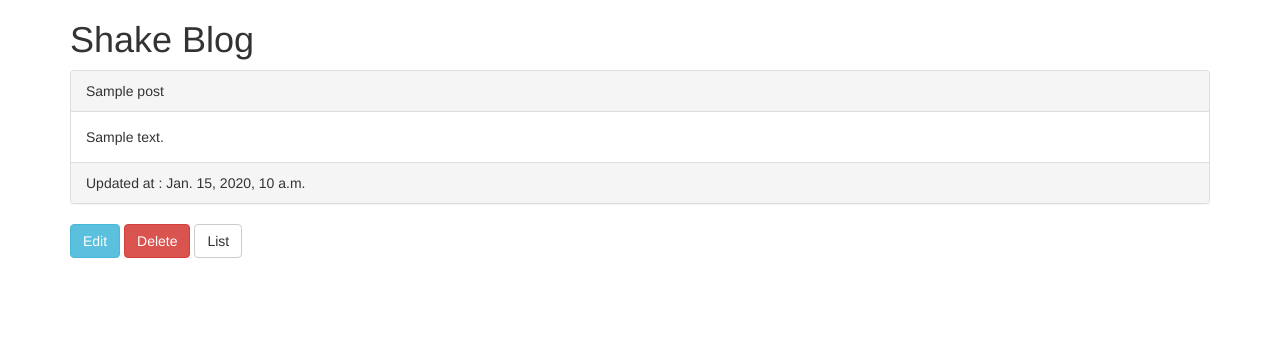
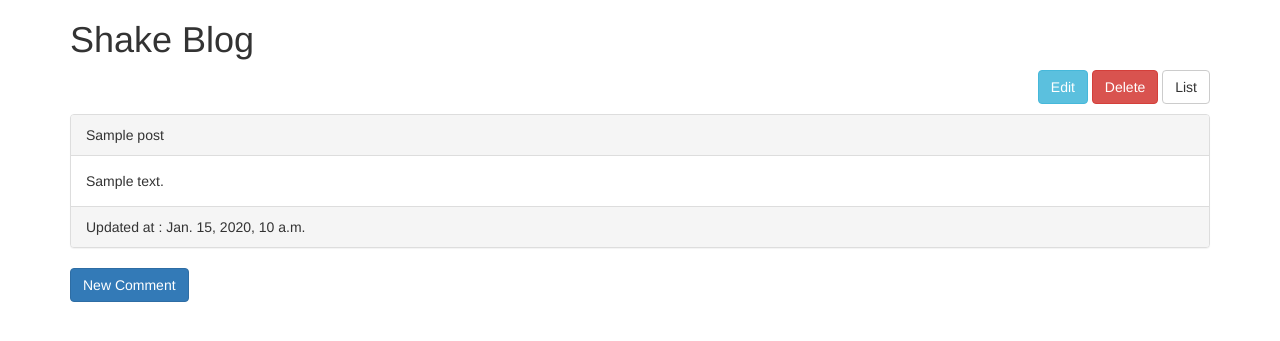
Before and after one commit to lamiru/shake-blog, a Django app: page /blog/1/ in a window 1280 px wide. Shown: the top 341 px of the page. Run offline with Django 3.2, Linux system fonts and the light colour scheme; tables that the repository leaves empty hold one stand-in row (values such as "Sample post"); some libraries are stand-ins or nearby versions.

Commit message:
comment_new

```diff
--- a/blog/models.py
+++ b/blog/models.py
@@ -7,6 +7,9 @@
     created_at = models.DateTimeField(auto_now_add=True)
     updated_at = models.DateTimeField(auto_now=True)
 
+    def __str__(self):
+        return self.title
+
 
 class Comment(models.Model):
     post = models.ForeignKey(Post)
--- a/blog/templates/blog/post_detail.html
+++ b/blog/templates/blog/post_detail.html
@@ -1,6 +1,11 @@
 {% extends "layout.html" %}
 
 {% block content %}
+    <p class="text-right">
+        <a href="{% url "blog:post_edit" post.id %}" class="btn btn-info">Edit</a>
+        <a href="{% url "blog:post_delete" post.id %}" class="btn btn-danger">Delete</a>
+        <a href="{% url "blog:index" %}" class="btn btn-default">List</a>
+    </p>
     <div class="panel panel-default">
         <div class="panel-heading">
             {{ post.title }}
@@ -12,9 +17,5 @@
             Updated at : {{ post.updated_at }}
         </div>
     </div>
-
-    <a href="{% url "blog:post_edit" post.id %}" class="btn btn-info">Edit</a>
-    <a href="{% url "blog:post_delete" post.id %}" class="btn btn-danger">Delete</a>
-    <a href="{% url "blog:index" %}" class="btn btn-default">List</a>
-
+    <a href="{% url "blog:comment_new" post.id %}" class="btn btn-primary">New Comment</a>
 {% endblock %}
--- a/blog/urls.py
+++ b/blog/urls.py
@@ -8,4 +8,5 @@
     url(r'^(?P<id>\d+)/edit/$', 'edit', name='post_edit'),
     url(r'^(?P<id>\d+)/$', 'detail', name='post_detail'),
     url(r'^(?P<id>\d+)/delete/$', 'delete', name='post_delete'),
+    url(r'^(?P<id>\d+)/comments/new/$', 'comment_new', name='comment_new'),
 )
--- a/blog/views.py
+++ b/blog/views.py
@@ -1,5 +1,5 @@
 from django.shortcuts import get_object_or_404, redirect, render
-from blog.forms import PostForm
+from blog.forms import PostForm, CommentForm
 from blog.models import Post
 
 
@@ -53,3 +53,16 @@
     return render(request, 'blog/post_delete_confirm.html', {
         'post': post,
     })
+
+
+def comment_new(request, id):
+    if request.method == 'POST':
+        form = CommentForm(request.POST)
+        if form.is_valid():
+            form.save()
+            return redirect('blog:post_detail', id)
+    else:
+        form = CommentForm()
+    return render(request, 'blog/form.html', {
+        'form': form,
+    })
```
Also changed, not shown: blog/forms.py (+7 -1 lines).
